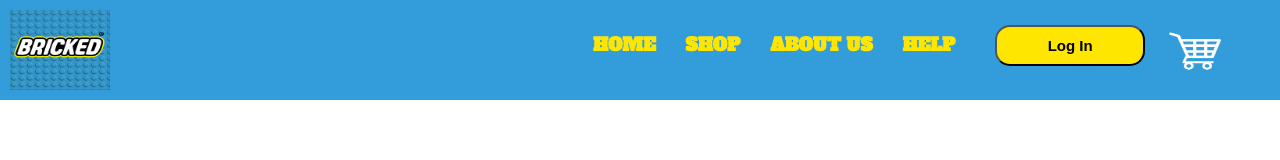
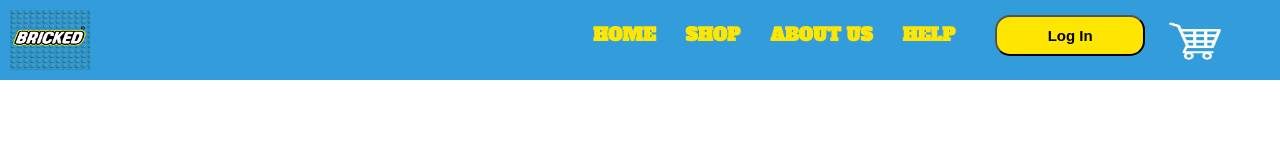
Before and after one commit to carb-o/it103f-p1, a plain HTML site: page navbar.html in a window 1280 px wide. Drawn offline with Linux system fonts and the light colour scheme.

Commit message:
Update navbar.html

```diff
--- a/navbar.html
+++ b/navbar.html
@@ -12,7 +12,7 @@
 <body>
    <nav class="navbar">
        <div class="navdiv">
-       <div class="logo"><img src="logo.jpeg" width="100" height="80" align="middle"></div>
+       <div class="logo"><img src="logo.jpeg" width="80" height="60" align="middle"></div>
        <ul>
          <li><a href="home.html">HOME</a></li>
          <li><a href="catalog.html">SHOP</a></li>
```
